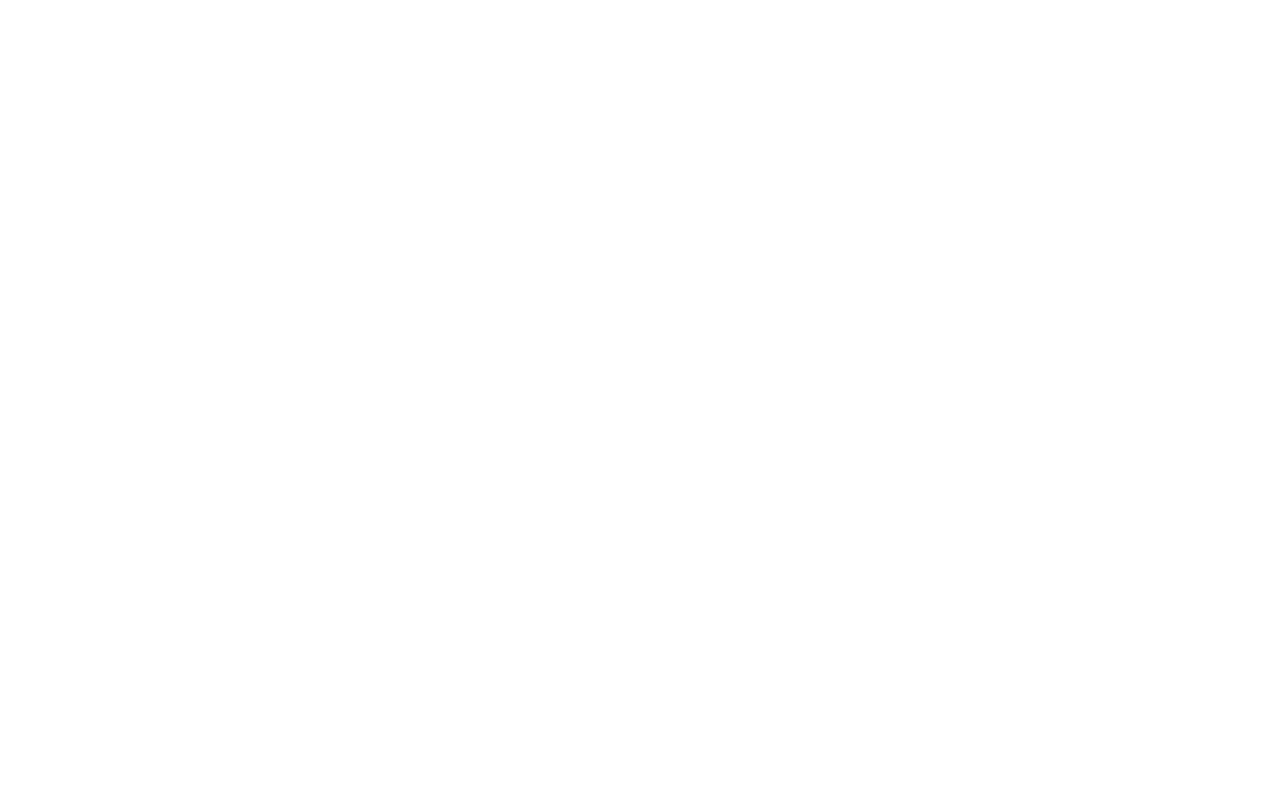
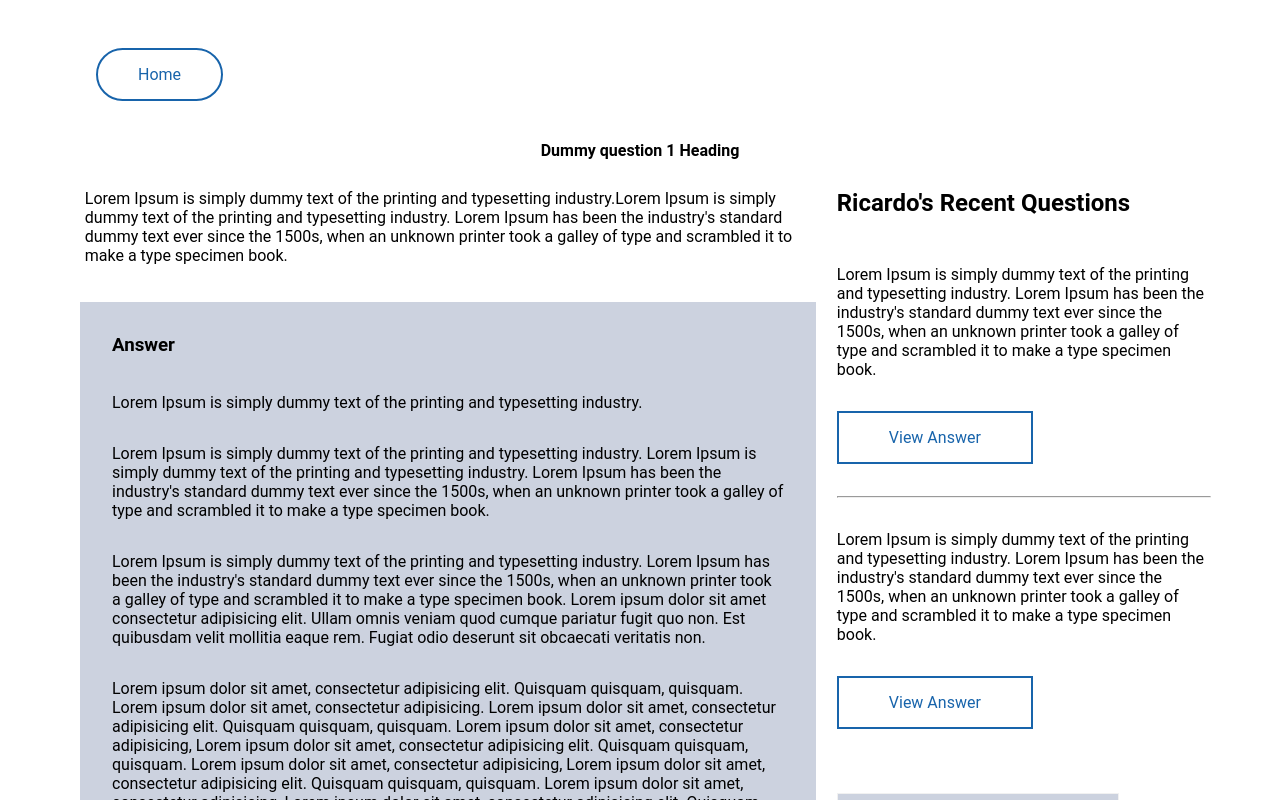
Before and after one commit to chingu-voyages/v38-geckos-team-05, a React (Create React App) app in the folder geckos/: page /Singlequestion in a window 1280 px wide. Before the commit this address had no page. Built offline with nearby package versions, Linux system fonts and the light colour scheme.

Commit message:
add new page to display single questions and answers

```diff
--- a/geckos/src/App.js
+++ b/geckos/src/App.js
@@ -3,6 +3,7 @@ import Global from "./style/Global";
 import {Routes,Route} from "react-router-dom";
 import Home from "./pages/home/Home.jsx";
 import User from "./pages/user/User.jsx"
+import SingleQuestionAndAnswer from "./pages/singleQuestion/SingleQuestionAndAnswer.jsx";
 
 function App() {
   const theme = {
@@ -17,6 +18,7 @@ function App() {
     <Routes>
         <Route path="/" element={<Home />} />
         <Route path="/user" element={<User />} />
+        <Route path="/Singlequestion" element={<SingleQuestionAndAnswer />} />
     </Routes>
     </ThemeProvider>
     </>
--- /dev/null
+++ b/geckos/src/components/question/RecentUserQuestions2.jsx
@@ -0,0 +1,27 @@
+import {A, Container, Button, Div} from "./style/question";
+const RecentUserQuestions2 = ()=>{
+    return (
+      <Container>
+        <Div>
+        <h2>Ricardo's Recent Questions</h2>
+        </Div>
+        <div>
+          <p>
+            Lorem Ipsum is simply dummy text of the printing and typesetting industry. Lorem Ipsum has been the industry's standard dummy text ever since the 1500s, when an unknown printer took a galley of type and scrambled it to make a type specimen book.
+          </p>
+          <A href="#">View Answer</A>
+          <hr/>
+        </div>
+        <div>
+          <p>
+            Lorem Ipsum is simply dummy text of the printing and typesetting industry. Lorem Ipsum has been the industry's standard dummy text ever since the 1500s, when an unknown printer took a galley of type and scrambled it to make a type specimen book.
+          </p>
+          <A href="#">View Answer</A>
+        </div>
+        <Button>
+            View All Ricardo's Questions
+        </Button>
+      </Container>
+    );
+}
+export default RecentUserQuestions2;
--- /dev/null
+++ b/geckos/src/components/question/SingleAnswer.jsx
@@ -0,0 +1,26 @@
+import {  H1, Container2 } from "./style/question";
+
+const SingleQuestion2 = () => {
+  return (
+    <Container2 >
+        <H1>Answer</H1>
+      <p>
+        Lorem Ipsum is simply dummy text of the printing and typesetting
+        industry.
+      </p>
+      <p>
+          Lorem Ipsum is simply dummy text of the printing and typesetting  industry.   Lorem Ipsum is simply dummy text of the printing and typesetting industry. Lorem Ipsum has been the industry's standard dummy text ever since the 1500s, when an unknown printer took a galley of type and scrambled it to make a type specimen book.
+      </p>
+      <p>
+          Lorem Ipsum is simply dummy text of the printing and typesetting industry. Lorem Ipsum has been the industry's standard dummy text ever since the 1500s, when an unknown printer took a galley of type and scrambled it to make a type specimen book. Lorem ipsum dolor sit amet consectetur adipisicing elit. Ullam omnis veniam quod cumque pariatur fugit quo non. Est quibusdam velit mollitia eaque rem. Fugiat odio deserunt sit obcaecati veritatis non.
+      </p>
+      <p>
+          Lorem ipsum dolor sit amet, consectetur adipisicing elit. Quisquam    quisquam, quisquam. Lorem ipsum dolor sit amet, consectetur adipisicing. Lorem ipsum dolor sit amet, consectetur adipisicing elit. Quisquam    quisquam, quisquam. Lorem ipsum dolor sit amet, consectetur adipisicing, Lorem ipsum dolor sit amet, consectetur adipisicing elit. Quisquam    quisquam, quisquam. Lorem ipsum dolor sit amet, consectetur adipisicing, Lorem ipsum dolor sit amet, consectetur adipisicing elit. Quisquam    quisquam, quisquam. Lorem ipsum dolor sit amet, consectetur adipisicing, Lorem ipsum dolor sit amet, consectetur adipisicing elit. Quisquam    quisquam, quisquam. Lorem ipsum dolor sit amet, consectetur adipisicing
+      </p>
+        <p>
+            Lorem ipsum dolor sit amet, consectetur adipisicing elit. Quisquam    quisquam, quisquam. Lorem ipsum dolor sit amet, consectetur adipisicing
+        </p>
+    </Container2>
+  );
+};
+export default SingleQuestion2;
--- /dev/null
+++ b/geckos/src/components/question/SingleQuestion2.jsx
@@ -0,0 +1,16 @@
+import { Container } from "./style/question";
+
+const SingleQuestion2 = () => {
+  return (
+    <Container>
+      <p>
+        Lorem Ipsum is simply dummy text of the printing and typesetting
+        industry.Lorem Ipsum is simply dummy text of the printing and
+        typesetting industry. Lorem Ipsum has been the industry's standard dummy
+        text ever since the 1500s, when an unknown printer took a galley of type
+        and scrambled it to make a type specimen book.
+      </p>
+    </Container>
+  );
+};
+export default SingleQuestion2;
--- a/geckos/src/components/question/style/question.js
+++ b/geckos/src/components/question/style/question.js
@@ -1,6 +1,19 @@
 import styled from "styled-components";
 
 export const Container = styled.section`
+  padding: 0.3em;
+   > * {
+    margin-bottom: 2em;
+  }
+  > div > * {
+    margin-bottom: 2em;
+  }
+`;
+export const Div = styled.div`
+  padding-top: 1em;
+  `;
+
+export const Container2 = styled.section`
   padding: 2em;
    > * {
     margin-bottom: 2em;
@@ -8,6 +21,12 @@ export const Container = styled.section`
   > div > * {
     margin-bottom: 2em;
   }
+  background-color: #ccd2df;
+`;
+
+export const H1 = styled.h1`
+  width:100%;
+  text-align:left;
 `;
 
 export const A = styled.a`
@@ -19,4 +38,28 @@ export const A = styled.a`
   @media screen and (max-width:650px){
     padding: 15px 20px;
   }
+  @media screen and (max-width:425px){
+    width: 100%;
+    display: flex;
+    justify-content: center;
+    align-items: center;
+  }
 `;
+
+export const Button = styled.button`
+  padding: 15px 40px;
+  color: #1864ab;
+  /* border: 2px #1864ab solid; */
+  /* border-radius: 30px; */
+  background-color: #ccd2df;
+  @media screen and (max-width:768px){
+    padding: 13px 10px;
+  }
+  @media screen and (max-width:425px){
+    width: 100%;
+  }
+  &:hover {
+  	background-color: #1864ab;
+  	color: #fff;
+  }
+`;
--- /dev/null
+++ b/geckos/src/pages/singleQuestion/SingleQuestionAndAnswer.jsx
@@ -0,0 +1,34 @@
+import React from "react";
+import { Main, Container, Div, A, Button, H4 } from "./style.js";
+import HomeButton from "../../components/homebutton/HomeButton";
+import RecentUserQuestions2 from "../../components/question/RecentUserQuestions2.jsx";
+import SingleQuestion2 from "../../components/question/SingleQuestion2.jsx";
+import SingleAnswer from "../../components/question/SingleAnswer.jsx";
+
+const SingleQuestionAndAnswer = () => {
+  return (
+    <Main>
+      <HomeButton />
+      <H4>Dummy question 1 Heading</H4>
+      <Container>
+        <Div>
+          <SingleQuestion2 />
+          <SingleAnswer />
+          <Div>
+          <span>
+            <Button>Category 1</Button>
+            <Button>Topic 2</Button>
+            <Button>Topic 1</Button>
+          </span>
+        </Div>
+        </Div>
+        <RecentUserQuestions2 />
+      </Container>
+      <Div>
+        <A>Go Home</A>
+      </Div>
+    </Main>
+  );
+};
+
+export default SingleQuestionAndAnswer;
--- /dev/null
+++ b/geckos/src/pages/singleQuestion/style.js
@@ -0,0 +1,75 @@
+import styled from "styled-components";
+
+export const Main = styled.main`
+  width:100%;
+  height:100%;
+  padding:1em 4em;
+@media screen and (max-width:650px){
+  padding: 2em 2.5em;
+`
+export const Container = styled.section`
+  display: grid;
+  grid-template-columns: 2fr 1fr;
+@media screen and (max-width:650px){
+  display: block;
+}
+`;
+
+export const H4 = styled.h4`
+  width:100%;
+  padding:0.5em 0;
+  font-Weight: bold;
+  text-align:center;
+`;
+
+export const Div = styled.div`
+  padding: 1em 1em;
+  @media screen and (max-width:650px){
+    padding: 0px 0px;
+  }
+`
+export const A = styled.a`
+  display: flex;
+    justify-content: center;
+    align-items: center;
+  width: 64%;
+  margin-bottom: 20px;
+  padding: 15px 50px;
+  color: #1864ab;
+  border: 2px #1864ab solid;
+  background-color: #ccd2df;
+  @media screen and (max-width:650px){
+    padding: 15px 20px;
+  }
+  @media screen and (max-width:425px){
+    padding: 15px 20px;
+    width: 100%;
+  }
+  &:hover {
+  	background-color: #1864ab;
+  	color: #fff;
+  }
+`;
+
+export const Button = styled.button`
+  padding: 15px 40px;
+  color: #1864ab;
+  margin-right: 10px;
+  border: 2px #1864ab solid;
+  border-radius: 30px;
+  background-color: #fff;
+  @media screen and (max-width:768px){
+    padding: 10px 15px;
+  }
+  @media screen and (max-width:425px){
+    margin-top: 10px;
+  }
+  @media screen and (max-width:375px){
+    padding: 5px 5px;
+    margin-right: 5px;
+  }
+  &:hover {
+  	background-color: #1864ab;
+  	color: #fff;
+  }
+`;
--- a/geckos/src/pages/user/User.jsx
+++ b/geckos/src/pages/user/User.jsx
@@ -1,5 +1,4 @@
 import {Main, Div, Container, H1} from "./style.js";
-import SingleQuestion from "../../components/question/SingleQuestion";
 import AllUserQuestions from "../../components/question/AllUserQuestions";
 import RecentUserQuestions from "../../components/question/RecentUserQuestions";
 import Pagination from "../../components/pagination/Pagination";
```
Also changed, not shown: geckos/src/components/homebutton/style/homebutton.js (line endings or trailing spaces).
